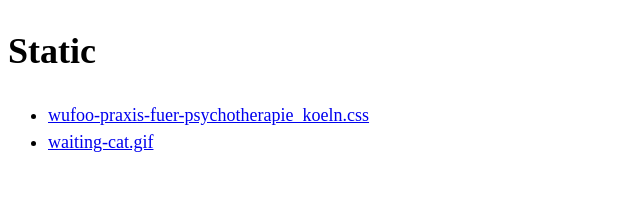
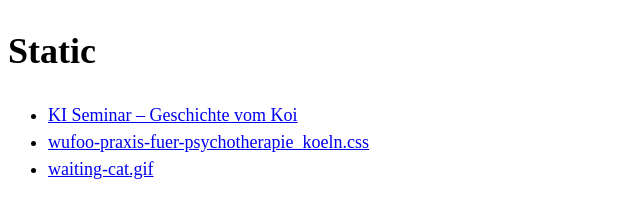
Before and after one commit to Phlow/static_files, a plain HTML site: page index.html in a window 1280 px wide. Shown: the whole page, without its empty margins (0-640 px from the left). Drawn offline with Linux system fonts and the light colour scheme.

Commit message:
Update index.html

```diff
--- a/index.html
+++ b/index.html
@@ -10,6 +10,7 @@
 <body>
   <h1>Static</h1>
   <ul>
+    <li><a href="https://phlow.github.io/static/ki-seminar/index.html">KI Seminar – Geschichte vom Koi</a></li>
     <li><a href="https://phlow.github.io/static/wufoo-praxis-fuer-psychotherapie_koeln.css">wufoo-praxis-fuer-psychotherapie_koeln.css</a></li>
     <li><a href="https://phlow.github.io/static/waiting-cat.gif">waiting-cat.gif</a></li>
   </ul>
```
